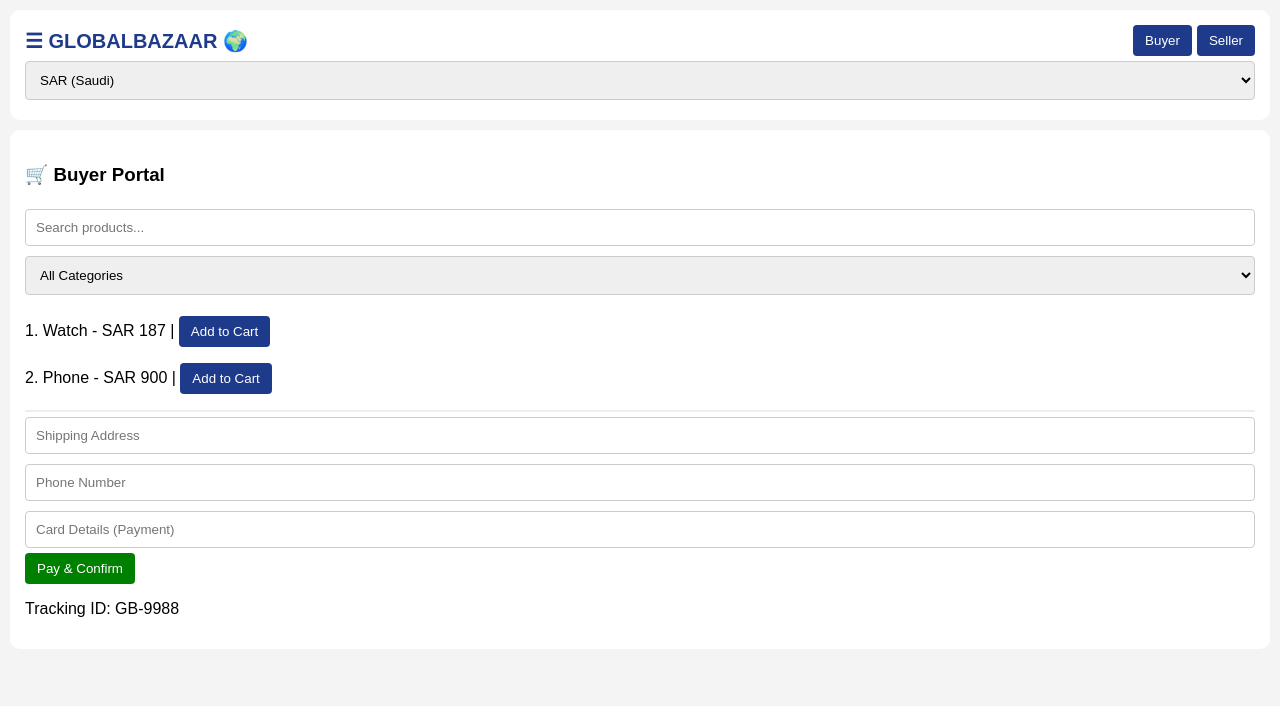
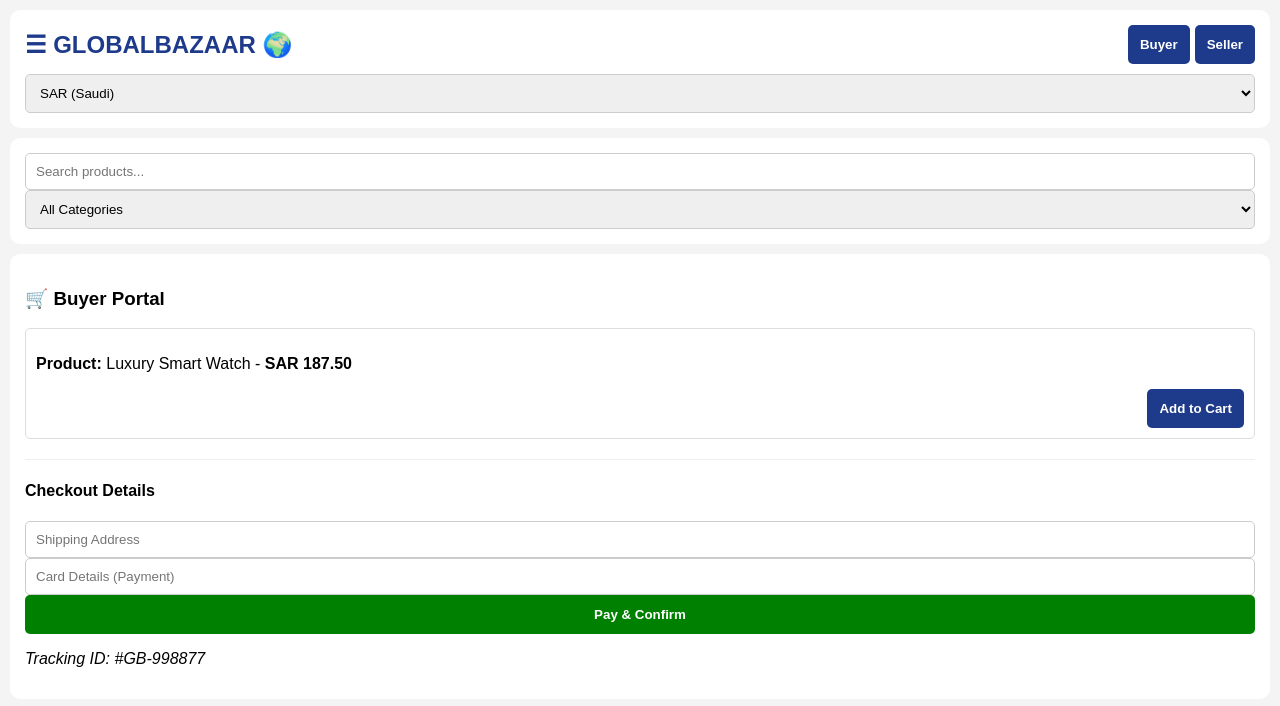
Before and after one commit to a41319195-ctrl/Globalbazaar, a plain HTML site: page index.html in a window 1280 px wide. Both pictures are taken after a click on the button "Add to Cart". Drawn offline with Linux system fonts and the light colour scheme.

Commit message:
Update title and enhance layout for marketplace
title and enhance layout for marketplace

```diff
--- a/index.html
+++ b/index.html
@@ -2,63 +2,73 @@
 <html lang="en">
 <head>
     <meta name="viewport" content="width=device-width, initial-scale=1.0">
-    <title>GlobalBazaar Marketplace</title>
+    <title>GlobalBazaar Professional Marketplace</title>
     <style>
         body { font-family: sans-serif; background: #f4f4f4; margin: 0; padding: 10px; }
-        .header { background: #fff; padding: 15px; border-radius: 10px; margin-bottom: 10px; }
-        .top-row { display: flex; justify-content: space-between; align-items: center; }
-        .logo { font-weight: 900; color: #1e3a8a; font-size: 20px; }
-        .btn-group { display: flex; gap: 5px; }
-        button { padding: 8px 12px; background: #1e3a8a; color: white; border: none; border-radius: 4px; cursor: pointer; }
+        .header { background: #fff; padding: 15px; border-radius: 10px; margin-bottom: 10px; text-align: center; }
+        .top-nav { display: flex; justify-content: space-between; align-items: center; margin-bottom: 10px; }
+        .logo { font-size: 24px; font-weight: 900; color: #1e3a8a; }
+        .role-btns { display: flex; gap: 5px; }
         .section { background: white; padding: 15px; border-radius: 10px; margin-bottom: 10px; }
-        input, select { width: 100%; padding: 10px; margin: 5px 0; border: 1px solid #ccc; border-radius: 4px; box-sizing: border-box; }
+        .input-group { margin-bottom: 10px; }
+        input, select { width: 100%; padding: 10px; border: 1px solid #ccc; border-radius: 5px; box-sizing: border-box; }
+        button { width: 100%; padding: 12px; background: #1e3a8a; color: white; border: none; border-radius: 5px; font-weight: bold; cursor: pointer; }
     </style>
 </head>
 <body>
 
 <div class="header">
-    <div class="top-row">
+    <div class="top-nav">
         <div class="logo">☰ GLOBALBAZAAR 🌍</div>
-        <div class="btn-group">
+        <div class="role-btns">
             <button onclick="show('buyerSection')">Buyer</button>
             <button onclick="show('sellerSection')">Seller</button>
         </div>
     </div>
-    <select>
-        <option>SAR (Saudi)</option><option>USD</option><option>INR</option>
+    <select id="currency">
+        <option>SAR (Saudi)</option><option>AED (UAE)</option><option>KWD (Kuwait)</option>
+        <option>QAR (Qatar)</option><option>OMR (Oman)</option><option>BHD (Bahrain)</option>
+        <option>USD ($)</option><option>EUR (€)</option><option>GBP (£)</option>
+        <option>INR (₹)</option><option>PKR (Rs)</option>
     </select>
+</div>
+
+<div class="section">
+    <input type="text" placeholder="Search products...">
+    <select><option>All Categories</option></select>
 </div>
 
 <div id="buyerSection" class="section">
     <h3>🛒 Buyer Portal</h3>
-    <input type="text" placeholder="Search products...">
-    <select><option>All Categories</option></select>
+    <div style="border: 1px solid #ddd; padding: 10px; border-radius: 5px; margin-bottom: 10px;">
+        <p><b>Product:</b> Luxury Smart Watch - <b>SAR 187.50</b></p>
+        <button onclick="openPayment()" style="width: auto; float: right;">Add to Cart</button>
+        <div style="clear: both;"></div>
+    </div>
 
-    <div id="products">
-        <p>1. Watch - SAR 187 | <button onclick="openCheckout()">Add to Cart</button></p>
-        <p>2. Phone - SAR 900 | <button onclick="openCheckout()">Add to Cart</button></p>
-        </div>
-
-    <div id="checkoutArea" style="display:none; border-top:2px solid #eee; margin-top:10px;">
+    <div id="paymentArea" style="display:none; margin-top:20px; border-top:1px solid #eee;">
+        <h4>Checkout Details</h4>
         <input placeholder="Shipping Address">
-        <input placeholder="Phone Number">
         <input placeholder="Card Details (Payment)">
-        <button style="background:green;">Pay & Confirm</button>
-        <p>Tracking ID: GB-9988</p>
+        <button style="background: green;">Pay & Confirm</button>
+        <p><i>Tracking ID: #GB-998877</i></p>
     </div>
 </div>
 
 <div id="sellerSection" class="section" style="display:none;">
     <h3>🏪 Seller Portal</h3>
-    <input placeholder="Email / Login">
-    <input placeholder="KYC: National ID / License">
-    <input placeholder="Bank IBAN">
-    <input type="file" placeholder="Profile Pic">
+    <input placeholder="Sign Up / Login Email">
+    <input type="password" placeholder="Password">
     <hr>
-    <h4>List Product</h4>
+    <h4>KYC & Verification</h4>
+    <input placeholder="National ID / License">
+    <input placeholder="Bank IBAN for Withdrawal">
+    <input type="file" placeholder="Profile Picture">
+    <hr>
+    <h4>Product Listing</h4>
     <input placeholder="Product Name">
-    <select><option>Select Category</option></select>
-    <input type="file" placeholder="Product Pic">
+    <select><option>Choose Category</option></select>
+    <input type="file" placeholder="Product Picture">
     <button style="background: #059669;">List Product</button>
     <hr>
     <p>Wallet Balance: <b>SAR 1,250.00</b></p>
@@ -66,11 +76,11 @@
 </div>
 
 <script>
-    function show(id) {
-        document.getElementById('buyerSection').style.display = (id === 'buyerSection') ? 'block' : 'none';
-        document.getElementById('sellerSection').style.display = (id === 'sellerSection') ? 'block' : 'none';
+    function show(role) {
+        document.getElementById('buyerSection').style.display = role === 'buyerSection' ? 'block' : 'none';
+        document.getElementById('sellerSection').style.display = role === 'sellerSection' ? 'block' : 'none';
     }
-    function openCheckout() { document.getElementById('checkoutArea').style.display = 'block'; }
+    function openPayment() { document.getElementById('paymentArea').style.display = 'block'; }
 </script>
 
 </body>
```
